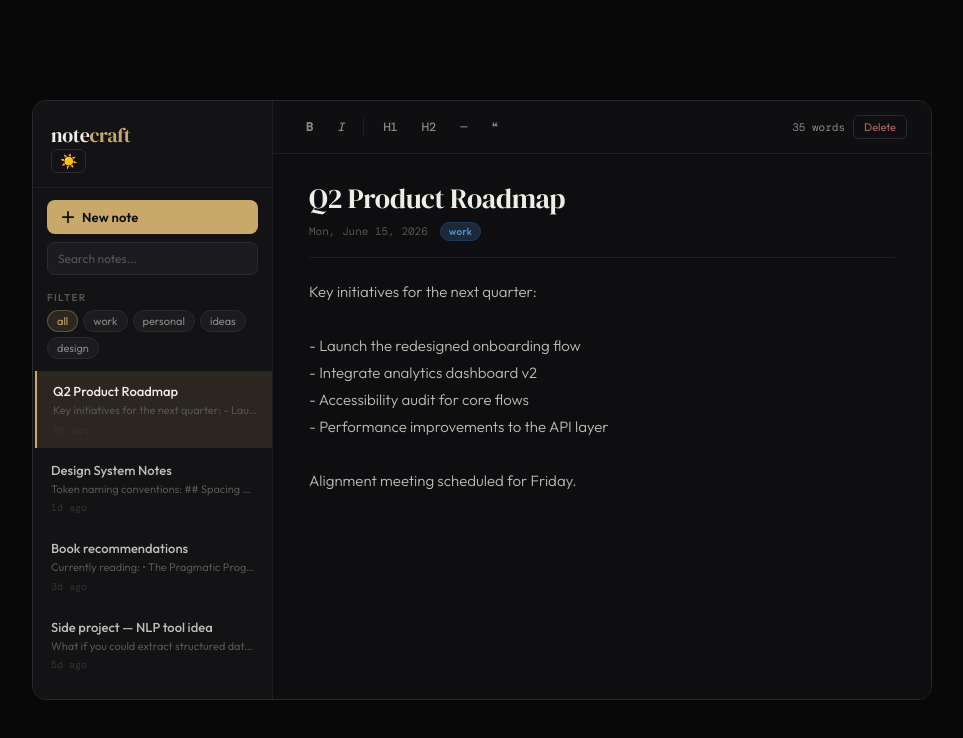
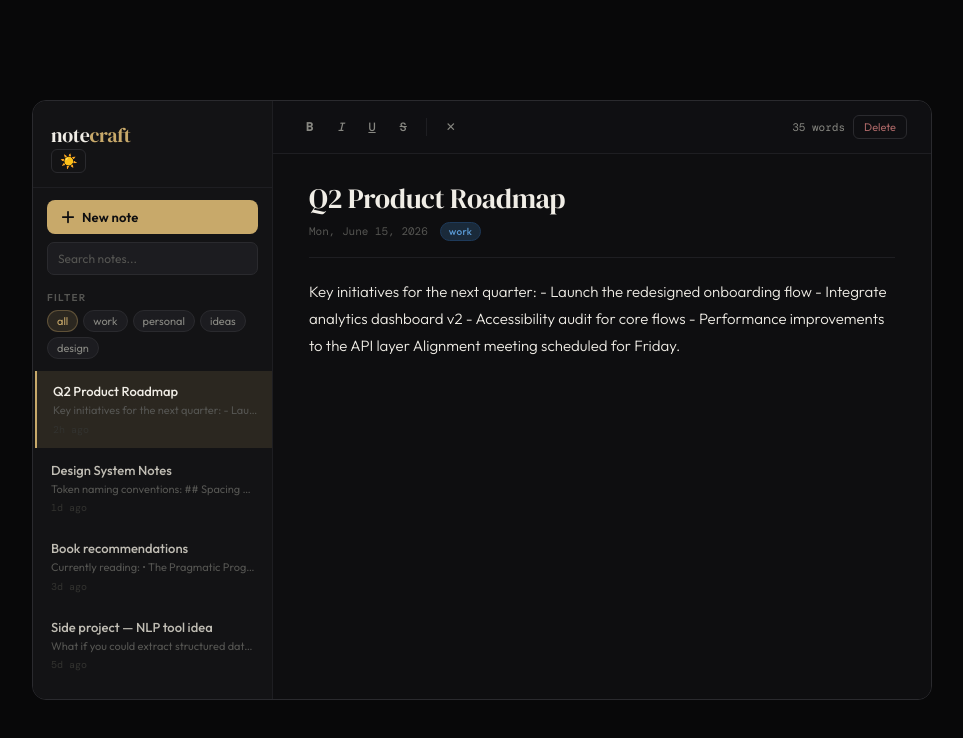
Before and after one commit to jmendoza98-afk/notecraft-react, a React (Vite) app: page / in a window 1280 px wide. Shown: the top 738 px of the page, without its empty margins (158-1121 px from the left). Built offline with nearby package versions, Linux system fonts and the light colour scheme.

Commit message:
add strikethrough highlight toggle

```diff
--- a/src/components/Editor.module.css
+++ b/src/components/Editor.module.css
@@ -174,3 +174,15 @@
 .emptyState svg { animation: float 3s ease-in-out infinite; }
 .emptyState p     { font-family: 'DM Serif Display', serif; font-size: 18px; color: var(--text-ghost); }
 .emptyState small { font-size: 12px; color: var(--text-ghost); }
+
+.toolbarBtnActive {
+  background: var(--accent-dim);
+  border-color: var(--accent-border);
+  color: var(--accent);
+}
+
+.bodyInput[data-placeholder]:empty:before {
+  content: attr(data-placeholder);
+  color: var(--text-ghost);
+  pointer-events: none;
+}
--- a/src/components/Editor.tsx
+++ b/src/components/Editor.tsx
@@ -17,13 +17,40 @@ interface Props {
 }
 
 export function Editor({ note, onUpdate, onDelete }: Props) {
-  const titleRef   = useRef<HTMLInputElement>(null)
-  const [saved, setSaved] = useState(false)
-  const saveTimer  = useRef<ReturnType<typeof setTimeout> | null>(null)
+  const titleRef  = useRef<HTMLInputElement>(null)
+  const bodyRef   = useRef<HTMLDivElement>(null)
+  const [saved, setSaved]             = useState(false)
+  const [isBold, setIsBold]           = useState(false)
+  const [isItalic, setIsItalic]       = useState(false)
+  const [isUnderline, setIsUnderline] = useState(false)
+  const [isStrike, setIsStrike]       = useState(false)
+  const saveTimer = useRef<ReturnType<typeof setTimeout> | null>(null)
 
   useEffect(() => {
     if (note && !note.title) titleRef.current?.focus()
   }, [note?.id])
+
+  useEffect(() => {
+    if (bodyRef.current && note) {
+      if (bodyRef.current.innerHTML !== note.body) {
+        bodyRef.current.innerHTML = note.body || ''
+      }
+      const range = document.createRange()
+      const sel   = window.getSelection()
+      range.selectNodeContents(bodyRef.current)
+      range.collapse(false)
+      sel?.removeAllRanges()
+      sel?.addRange(range)
+    }
+  }, [note?.id])
+
+  function handleBodyInput() {
+    if (!note || !bodyRef.current) return
+    onUpdate(note.id, { body: bodyRef.current.innerHTML })
+    setSaved(false)
+    if (saveTimer.current) clearTimeout(saveTimer.current)
+    saveTimer.current = setTimeout(() => setSaved(true), 800)
+  }
 
   function handleUpdate(changes: Partial<Pick<Note, 'title' | 'body'>>) {
     if (!note) return
@@ -33,16 +60,52 @@ export function Editor({ note, onUpdate, onDelete }: Props) {
     saveTimer.current = setTimeout(() => setSaved(true), 800)
   }
 
+  function updateFormatState() {
+    setIsBold(document.queryCommandState('bold'))
+    setIsItalic(document.queryCommandState('italic'))
+    setIsUnderline(document.queryCommandState('underline'))
+    setIsStrike(document.queryCommandState('strikeThrough'))
+  }
+
+  function handleFormat(cmd: string) {
+    if (!bodyRef.current) return
+    bodyRef.current.focus()
+    const sel = window.getSelection()
+    if (!sel || sel.rangeCount === 0) {
+      const range = document.createRange()
+      range.selectNodeContents(bodyRef.current)
+      range.collapse(false)
+      sel?.removeAllRanges()
+      sel?.addRange(range)
+    }
+    document.execCommand(cmd, false)
+    updateFormatState()
+    handleBodyInput()
+  }
+
+  function handleKeyUp() {
+    updateFormatState()
+  }
+
   if (!note) {
     return (
       <div className={styles.editorArea}>
-        <Toolbar wordCount={0} onFormat={() => {}} onInsert={() => {}} onDelete={() => {}} hasNote={false} saved={false} />
+        <Toolbar
+          isBold={false}
+          isItalic={false}
+          isUnderline={false}
+          isStrike={false}
+          wordCount={0}
+          onFormat={() => {}}
+          onDelete={() => {}}
+          hasNote={false}
+          saved={false}
+        />
         <div className={styles.emptyState}>
           <svg width="40" height="40" viewBox="0 0 40 40" fill="none" stroke="#c8a96a" strokeWidth="1.5" strokeLinecap="round" style={{ opacity: 0.25 }}>
             <rect x="8" y="6" width="24" height="28" rx="3" />
             <line x1="14" y1="14" x2="26" y2="14" />
             <line x1="14" y1="20" x2="26" y2="20" />
-            <line x1="14" y1="26" x2="20" y2="26" />
           </svg>
           <p>Select a note</p>
           <small>or create a new one</small>
@@ -51,44 +114,15 @@ export function Editor({ note, onUpdate, onDelete }: Props) {
     )
   }
 
-  function handleFormat(cmd: 'bold' | 'italic') {
-    if (!note) return
-    const ta    = document.getElementById('bodyInput') as HTMLTextAreaElement
-    const start = ta.selectionStart
-    const end   = ta.selectionEnd
-    const sel   = ta.value.slice(start, end)
-    if (!sel) return
-    const wrap        = cmd === 'bold' ? '**' : '_'
-    const replacement = wrap + sel + wrap
-    const newBody     = ta.value.slice(0, start) + replacement + ta.value.slice(end)
-    handleUpdate({ body: newBody })
-    requestAnimationFrame(() => {
-      ta.setSelectionRange(start + wrap.length, end + wrap.length)
-      ta.focus()
-    })
-  }
-
-  function handleInsert(prefix: string) {
-    if (!note) return
-    const ta        = document.getElementById('bodyInput') as HTMLTextAreaElement
-    const pos       = ta.selectionStart
-    const before    = ta.value.slice(0, pos)
-    const after     = ta.value.slice(pos)
-    const lineStart = before.lastIndexOf('\n') + 1
-    const newBody   = before.slice(0, lineStart) + prefix + before.slice(lineStart) + after
-    handleUpdate({ body: newBody })
-    requestAnimationFrame(() => {
-      ta.setSelectionRange(pos + prefix.length, pos + prefix.length)
-      ta.focus()
-    })
-  }
-
   return (
     <div className={styles.editorArea}>
       <Toolbar
-        wordCount={countWords(note.body)}
+        isBold={isBold}
+        isItalic={isItalic}
+        isUnderline={isUnderline}
+        isStrike={isStrike}
+        wordCount={countWords(note.body.replace(/<[^>]*>/g, ' '))}
         onFormat={handleFormat}
-        onInsert={handleInsert}
         onDelete={() => onDelete(note.id)}
         hasNote={true}
         saved={saved}
@@ -114,38 +148,72 @@ export function Editor({ note, onUpdate, onDelete }: Props) {
           </div>
         </div>
 
-        <textarea
-          id="bodyInput"
+        <div
+          ref={bodyRef}
           className={styles.bodyInput}
-          placeholder="Start writing..."
-          value={note.body}
-          onChange={e => handleUpdate({ body: e.target.value })}
+          contentEditable
+          suppressContentEditableWarning
+          onInput={handleBodyInput}
+          onKeyUp={handleKeyUp}
+          onMouseUp={handleKeyUp}
+          data-placeholder="Start writing..."
         />
       </div>
     </div>
   )
 }
 
-// ── Toolbar ─────────────────────────────────────────────
 interface ToolbarProps {
+  isBold: boolean
+  isItalic: boolean
+  isUnderline: boolean
+  isStrike: boolean
   wordCount: number
   hasNote: boolean
   saved: boolean
-  onFormat: (cmd: 'bold' | 'italic') => void
-  onInsert: (prefix: string) => void
+  onFormat: (cmd: string) => void
   onDelete: () => void
 }
 
-function Toolbar({ wordCount, hasNote, saved, onFormat, onInsert, onDelete }: ToolbarProps) {
+function Toolbar({ isBold, isItalic, isUnderline, isStrike, wordCount, hasNote, saved, onFormat, onDelete }: ToolbarProps) {
   return (
     <div className={styles.toolbar}>
-      <button className={styles.toolbarBtn} onClick={() => onFormat('bold')}><b>B</b></button>
-      <button className={styles.toolbarBtn} onClick={() => onFormat('italic')}><i>I</i></button>
+      <button
+        className={`${styles.toolbarBtn} ${isBold ? styles.toolbarBtnActive : ''}`}
+        onMouseDown={e => { e.preventDefault(); onFormat('bold') }}
+        title="Bold"
+      >
+        <b>B</b>
+      </button>
+      <button
+        className={`${styles.toolbarBtn} ${isItalic ? styles.toolbarBtnActive : ''}`}
+        onMouseDown={e => { e.preventDefault(); onFormat('italic') }}
+        title="Italic"
+      >
+        <i>I</i>
+      </button>
+      <button
+        className={`${styles.toolbarBtn} ${isUnderline ? styles.toolbarBtnActive : ''}`}
+        onMouseDown={e => { e.preventDefault(); onFormat('underline') }}
+        title="Underline"
+      >
+        <u>U</u>
+      </button>
+      <button
+        className={`${styles.toolbarBtn} ${isStrike ? styles.toolbarBtnActive : ''}`}
+        onMouseDown={e => { e.preventDefault(); onFormat('strikeThrough') }}
+        title="Strikethrough"
+      >
+        <s>S</s>
+      </button>
       <div className={styles.toolbarSep} />
-      <button className={styles.toolbarBtn} onClick={() => onInsert('# ')}>H1</button>
-      <button className={styles.toolbarBtn} onClick={() => onInsert('## ')}>H2</button>
-      <button className={styles.toolbarBtn} onClick={() => onInsert('- ')}>—</button>
-      <button className={styles.toolbarBtn} onClick={() => onInsert('> ')}>❝</button>
+      <button
+        className={styles.toolbarBtn}
+        onMouseDown={e => { e.preventDefault(); onFormat('removeFormat') }}
+        title="Clear formatting"
+      >
+        ✕
+      </button>
       <div className={styles.toolbarRight}>
         {saved && (
           <span className={styles.saveIndicator}>
```
